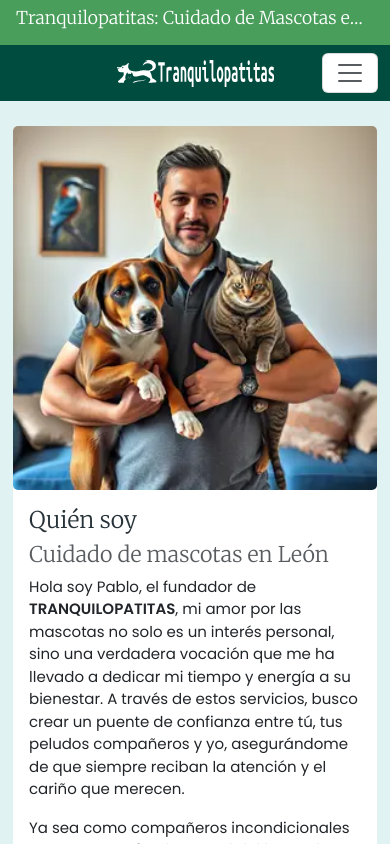
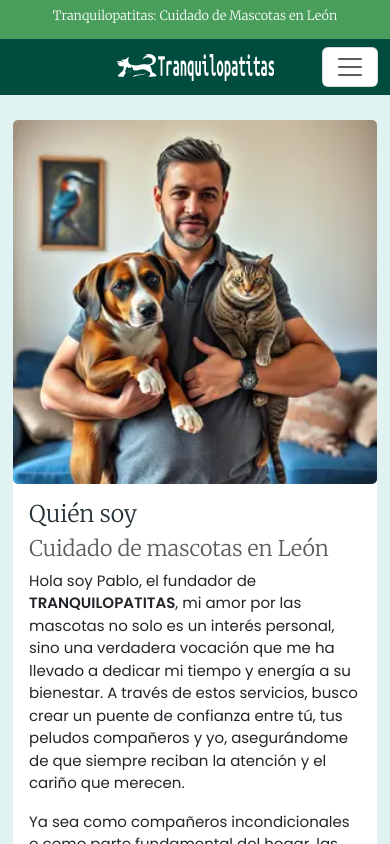
Before and after one commit to donpablohdf/tranquilopatitas, a React (Create React App) app: page / in a window 390 px wide. Shown: the top 844 px of the page. Built offline with nearby package versions, Linux system fonts and the light colour scheme.

Commit message:
texto hed

```diff
--- a/src/css/App.css
+++ b/src/css/App.css
@@ -88,7 +88,7 @@ a{
   background-color: var(--navbar-background-color);
   color: var(--white-color) !important;
   font-family: 'Poppins', sans-serif;
-  width: 100%;
+  width: 100%; /* Asegura el ancho completo */
 }
 
 /* Estilos de los enlaces en la barra de navegación */
@@ -222,7 +222,7 @@ h3 {
     /* Ancho completo en dispositivos móviles */
   }
   .banner-header h1 {
-    font-size: 1.1rem;
+    font-size: 0.8rem;
     text-align: center;
   }
   .banner-header p {
```
